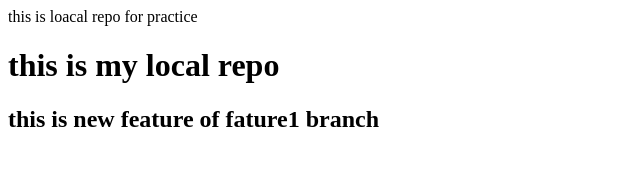
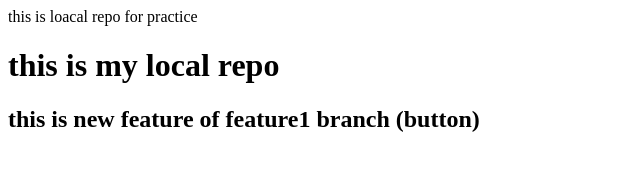
Before and after one commit to smk7375/practice, a plain HTML site: page index.html in a window 1280 px wide. Shown: the whole page, without its empty margins (0-640 px from the left). Drawn offline with Linux system fonts and the light colour scheme.

Commit message:
added button

```diff
--- a/index.html
+++ b/index.html
@@ -2,4 +2,4 @@
 
 <h1>this is my local repo</h1>
 
-<h2>this is new feature of fature1 branch</h2>
+<h2>this is new feature of feature1 branch (button)</h2>
```
